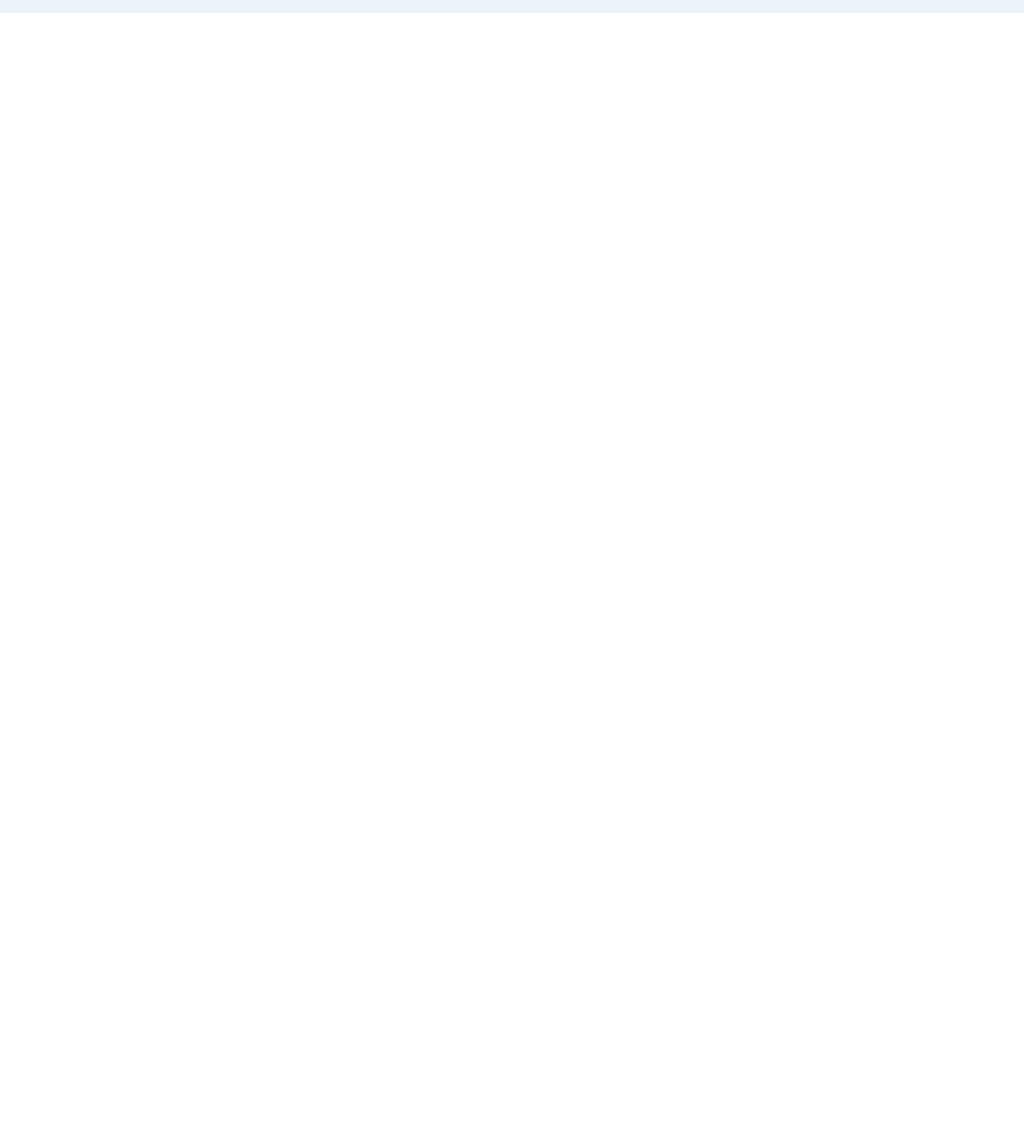
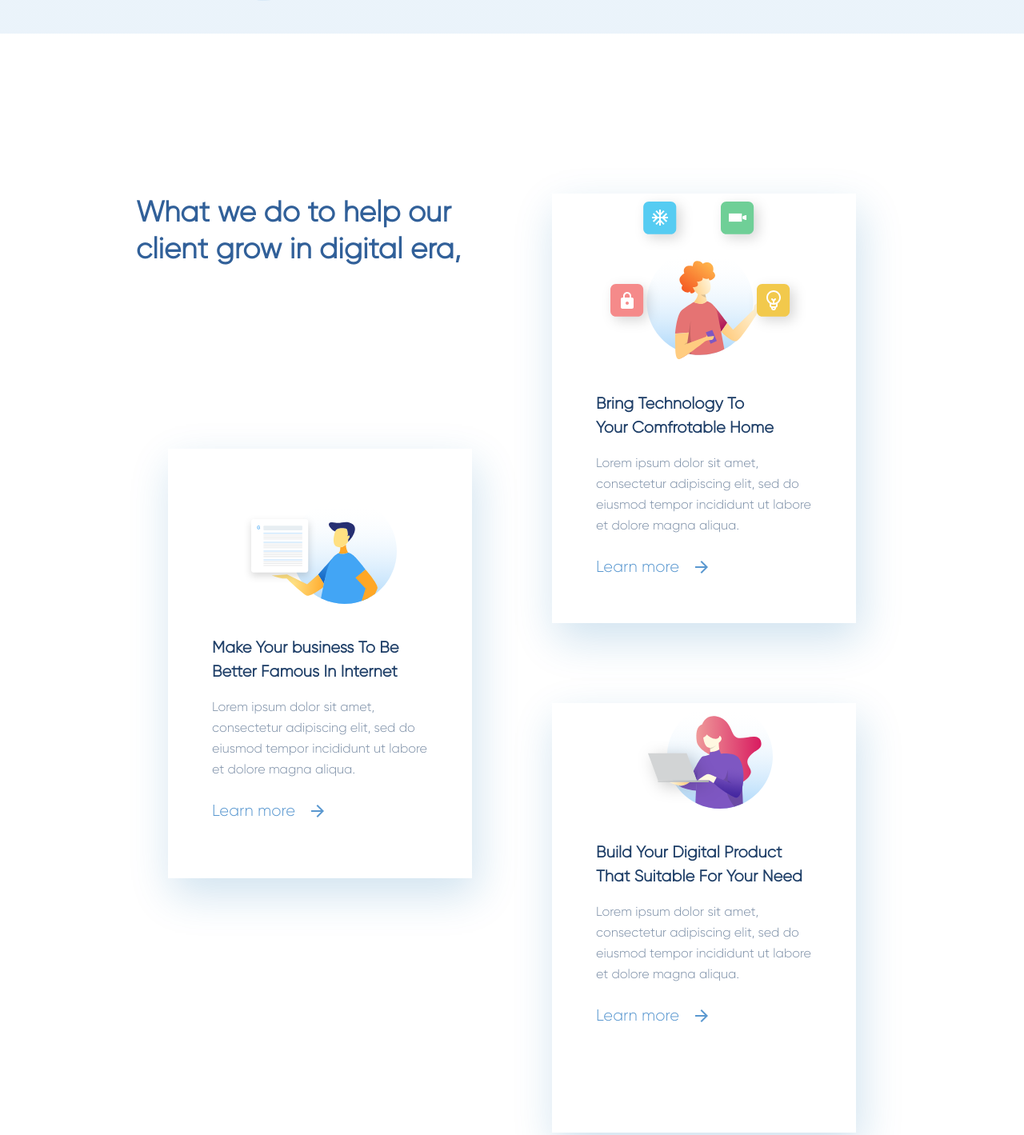
Before and after one commit to rendel253/rendel253.github.io, a website built with Vite: page index.html in a window 1280 px wide. Shown: the part 1146-2565 px from the top of the page at 80% size. Before the commit the page ends 1162 px from the top, so only its background shows below. Built offline with nearby package versions, Linux system fonts and the light colour scheme.

Commit message:
feature: add layout with product cards

```diff
--- a/index.html
+++ b/index.html
@@ -45,6 +45,91 @@
           class="product-intro__img"
           >
       </div>
+      <div class="product-cards">
+        <h3 class="product-cards__title">
+              What we do to help our client grow in digital era,
+        </h3>
+        <div class="product-cards__grid">
+          <div class="product-cards__card product-cards__card--centered">
+            <img
+              class="product-cards__image"
+              src="./public/icons/product-card-img-2.svg"
+              alt="image for product-card-2"
+            >
+            <section class="product-cards__info">
+              <h2 class="product-cards__card-titel">
+                Make Your business To Be Better Famous In Internet
+              </h2>
+              <p class="product-cards__card-description">
+                Lorem ipsum dolor sit amet, consectetur adipiscing elit, sed do eiusmod tempor incididunt ut labore et dolore magna aliqua.
+              </p>
+              <a
+                href="#learnMore"
+                class="product-cards__card-link"
+              >
+                Learn more
+                <img
+                  class="product-cards__card-link--right"
+                  src="./public/icons/arrow-product-card.svg"
+                  alt="arrow for product card"
+                >
+              </a>
+            </section>
+          </div>
+          <div class="product-cards__card">
+            <img
+              class="product-cards__image"
+              src="./public/icons/product-card-img-1.svg"
+              alt="image for product-card-1"
+            >
+            <section class="product-cards__info">
+              <h2 class="product-cards__card-titel">
+                Bring Technology To Your Comfrotable Home
+              </h2>
+              <p class="product-cards__card-description">
+                Lorem ipsum dolor sit amet, consectetur adipiscing elit, sed do eiusmod tempor incididunt ut labore et dolore magna aliqua.
+              </p>
+              <a
+                class="product-cards__card-link"
+                href="#learnMore"
+              >
+                Learn more
+                <img
+                  class="product-cards__card-link--right"
+                  src="./public/icons/arrow-product-card.svg"
+                  alt="arrow for product card"
+                >
+              </a>
+            </section>
+          </div>
+          <div class="product-cards__card">
+            <img
+              class="product-cards__image"
+              src="./public/icons/product-card-img-3.svg"
+              alt="image for product-card-3"
+            >
+            <section class="product-cards__info">
+              <h2 class="product-cards__card-titel">
+                Build Your Digital Product That Suitable For Your Need
+              </h2>
+              <p class="product-cards__card-description">
+                Lorem ipsum dolor sit amet, consectetur adipiscing elit, sed do eiusmod tempor incididunt ut labore et dolore magna aliqua.
+              </p>
+              <a
+                href="#learnMore"
+                class="product-cards__card-link"
+              >
+                Learn more
+                <img
+                  class="product-cards__card-link--right"
+                  src="./public/icons/arrow-product-card.svg"
+                  alt="arrow for product card"
+                >
+              </a>
+            </section>
+          </div>
+        </div>
+      </div>
     </main>
     <script type="module" src="/src/main.js"></script>
   </body>
--- a/style.scss
+++ b/style.scss
@@ -1,8 +1,15 @@
 @font-face {
     font-family: 'Gallient';
-    src: url(./public/fonts/GallientRegular.ttf) format(ttf);
+    src: url('/fonts/GallientRegular.ttf') format('truetype'); /* Формат исправлен на 'truetype' */
+    font-weight: normal;
+    font-style: normal;
+}
+
+@font-face {
     font-family: 'Gilroy';
-    src: url(./public/fonts/Gilroy.otf) format(otf);
+    src: url('/fonts/Gilroy.otf') format('opentype'); /* Формат исправлен на 'opentype' */
+    font-weight: normal;
+    font-style: normal;
 }
 
 .navigation {
@@ -156,6 +163,94 @@
     background: rgba(90, 152, 208, 1);
 }
 
+.product-cards {
+    width: 940px;
+    margin-left: auto;
+    margin-right: auto;
+    margin-top: 200px;
+    display: block;
+    padding-bottom: 200px;
+
+    &__card {
+        width: 380px;
+        height: 537px;
+        box-shadow: 5px 20px 50px rgba(16, 112, 177, 0.2);
+    }
+
+    &__grid {
+        display: grid;
+        grid-template-columns: 1fr 1fr;
+        grid-template-rows: auto auto;
+        gap: 100px;
+        align-items: center;
+    }
+
+    &__title {
+        position: absolute;
+        font-family: 'Gilroy';
+        font-size: 36px;
+        line-height: 46px;
+        color: rgba(49, 96, 153, 1);
+        width: 406px;
+        text-align: left;
+    }
+
+    &__image {
+        margin-left: auto;
+        margin-right: auto;
+        padding-bottom: 40px;
+    }
+
+    &__info {
+        width: 270px;
+        height: 241px;
+        margin-left: auto;
+        margin-right: auto;
+    }
+
+    &__card-titel {
+        font-family: 'Gilroy';
+        font-size: 20px;
+        margin-left: auto;
+        margin-right: auto;
+        color: rgba(31, 63, 104, 1);
+        text-align: left;
+        padding-bottom: 16px;
+    }
+
+    &__card-description {
+        font-family: 'Gilroy';
+        font-size: 16px;
+        color: rgba(31, 63, 104, 1);
+        margin-left: auto;
+        margin-right: auto;
+        text-align: left;
+        line-height: 26px;
+        padding-bottom: 24px;
+        opacity: 60%;
+    }
+
+    &__card-link {
+        display: flex;
+        font-family: "Gilroy";
+        text-decoration: none;
+        color: rgba(90, 152, 208, 1);
+        font-size: 20px;
+    }
+
+    &__card-link--right {
+        margin-left: 20px;
+    }
+
+    &__card--centered {
+        grid-row: span 2;
+        display: flex;
+        flex-direction: column;
+        justify-content: center;
+        margin-left: auto;
+    }
+}
+
 @media (min-width: 1920px) {
     .navigation {
         width: 1520px;
```
